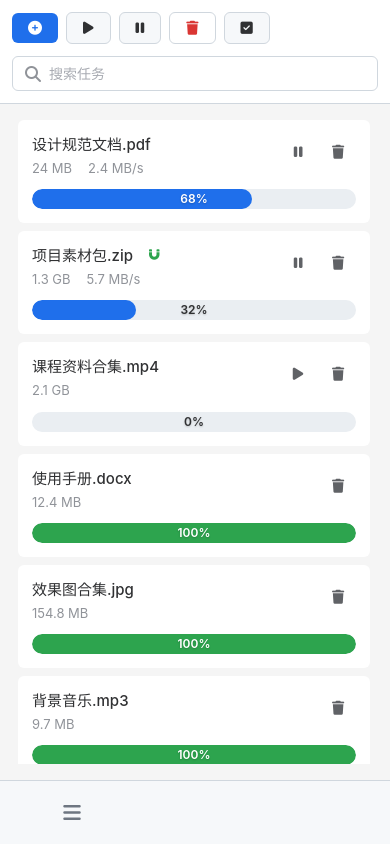
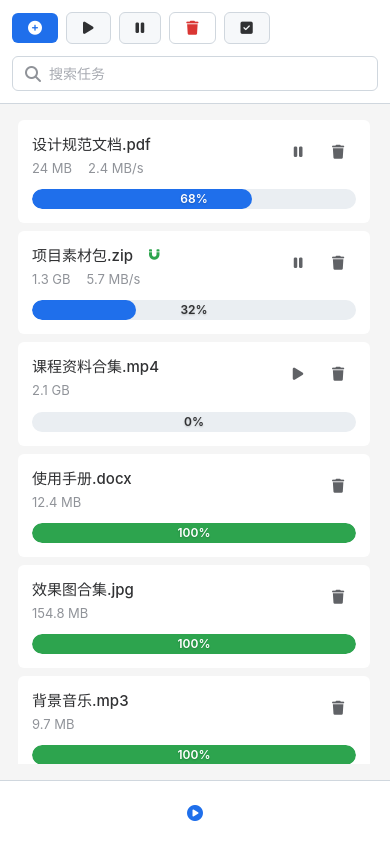
Before and after one commit to Y-Theta/aria2-shell, a Vue app in the folder web/: page /#/active in a window 390 px wide. Built offline with nearby package versions, Linux system fonts and the light colour scheme; sample sign-in values are in the browser's storage.

Commit message:
update sidebar ui

```diff
--- a/web/src/components/Sidebar.vue
+++ b/web/src/components/Sidebar.vue
@@ -26,11 +26,37 @@
                     <span v-if="!isCollapsed && item.badge" class="badge">{{ item.badge }}</span>
                 </router-link>
             </template>
+
+            <div v-if="!isCollapsed && !isMobile" class="nav-section-title">{{ t('sidebar.features') }}</div>
+            <template v-if="!isMobile">
+                <router-link
+                    class="nav-item"
+                    active-class="active"
+                    to="/settings"
+                >
+                    <i class="fas fa-cog"></i>
+                    <span v-if="!isCollapsed" class="nav-label">{{ t('sidebar.settings') }}</span>
+                </router-link>
+            </template>
+        </nav>
+
+        <div class="sidebar-footer" v-if="!isMobile">
+            <button class="nav-item logout-btn" type="button" @click="showLogoutConfirm" v-if="isAuthenticated">
+                <i class="fas fa-right-from-bracket"></i>
+                <span v-if="!isCollapsed" class="nav-label">{{ t('common.logout') }}</span>
+            </button>
+        </div>
+
+        <!-- 移动端布局 -->
         <template v-else>
-                <div class="nav-item menu-toggle" @click="toggleMobileMenu">
-                    <i class="fas fa-bars"></i>
-                    <span v-if="isMobileMenuOpen" class="nav-label">{{ t('sidebar.menu') }}</span>
-                </div>
+            <router-link
+                class="mobile-bottom-nav"
+                :to="activeMenuItem.to"
+                @click="toggleMobileMenu"
+            >
+                <i :class="activeMenuItem.icon"></i>
+                <span class="nav-label">{{ t(activeMenuItem.labelKey) }}</span>
+            </router-link>
             <div v-if="isMobileMenuOpen" class="mobile-menu-dropdown">
                 <div class="mobile-menu-section">{{ t('sidebar.status') }}</div>
                 <router-link
@@ -39,18 +65,18 @@
                     class="nav-item"
                     active-class="active"
                     :to="item.to"
-                        @click="closeMobileMenu"
+                    @click="selectMenuItem(item)"
                 >
                     <i :class="item.icon"></i>
                     <span class="nav-label">{{ t(item.labelKey) }}</span>
                     <span v-if="item.badge" class="badge">{{ item.badge }}</span>
                 </router-link>
-                    <div class="mobile-menu-section">{{ t('sidebar.settings') }}</div>
+                <div class="mobile-menu-section">{{ t('sidebar.features') }}</div>
                 <router-link
                     class="nav-item"
                     active-class="active"
                     to="/settings"
-                        @click="closeMobileMenu"
+                    @click="selectMenuItem(settingItem)"
                 >
                     <i class="fas fa-cog"></i>
                     <span class="nav-label">{{ t('sidebar.settings') }}</span>
@@ -62,24 +88,6 @@
                 </button>
             </div>
         </template>
-        </nav>
-
-        <div class="sidebar-footer" v-if="!isMobile">
-            <!-- <div v-if="!isCollapsed && !isMobile" class="nav-section-title">{{ t('sidebar.features') }}</div> -->
-            <router-link
-                class="nav-item"
-                active-class="active"
-                to="/settings"
-                @click="closeMobileMenu"
-            >
-                <i class="fas fa-cog"></i>
-                <span v-if="!isCollapsed" class="nav-label">{{ t('sidebar.settings') }}</span>
-            </router-link>
-            <button class="nav-item logout-btn" type="button" @click="showLogoutConfirm" v-if="isAuthenticated">
-                <i class="fas fa-right-from-bracket"></i>
-                <span v-if="!isCollapsed" class="nav-label">{{ t('common.logout') }}</span>
-            </button>
-        </div>
 
         <ConfirmDialog
             v-model:visible="showConfirmLogout"
@@ -91,9 +99,9 @@
 </template>
 
 <script setup lang="ts">
-import { ref, onMounted, onUnmounted } from 'vue'
+import { ref, computed, onMounted, onUnmounted } from 'vue'
 import { useI18n } from 'vue-i18n'
-import { useRouter } from 'vue-router'
+import { useRouter, useRoute } from 'vue-router'
 import { useAuth } from '../services/auth'
 import ConfirmDialog from './ConfirmDialog.vue'
 
@@ -107,11 +115,32 @@ interface MenuItem {
 
 const { t } = useI18n()
 const router = useRouter()
+const route = useRoute()
 const { logout, isAuthenticated } = useAuth()
 const isCollapsed = ref(false)
 const isMobile = ref(false)
 const isMobileMenuOpen = ref(false)
 const showConfirmLogout = ref(false)
+
+const statusMenuItems: MenuItem[] = [
+    { id: 'active', labelKey: 'sidebar.active', icon: 'fas fa-circle-play', to: '/active', badge: 2 },
+    { id: 'completed', labelKey: 'sidebar.completed', icon: 'fas fa-circle-check', to: '/completed' },
+    { id: 'paused', labelKey: 'sidebar.paused', icon: 'fas fa-circle-pause', to: '/paused' },
+    { id: 'torrents', labelKey: 'sidebar.torrents', icon: 'fas fa-file-arrow-down', to: '/torrents' },
+]
+
+const settingItem: MenuItem = {
+    id: 'settings',
+    labelKey: 'sidebar.settings',
+    icon: 'fas fa-cog',
+    to: '/settings'
+}
+
+const allMenuItems = [...statusMenuItems, settingItem]
+
+const activeMenuItem = computed(() => {
+    return allMenuItems.find(item => route.path === item.to) || statusMenuItems[0]
+})
 
 const showLogoutConfirm = () => {
     showConfirmLogout.value = true
@@ -122,12 +151,9 @@ const confirmLogout = () => {
     router.push('/login')
 }
 
-const statusMenuItems: MenuItem[] = [
-    { id: 'active', labelKey: 'sidebar.active', icon: 'fas fa-circle-play', to: '/active', badge: 2 },
-    { id: 'completed', labelKey: 'sidebar.completed', icon: 'fas fa-circle-check', to: '/completed' },
-    { id: 'paused', labelKey: 'sidebar.paused', icon: 'fas fa-circle-pause', to: '/paused' },
-    { id: 'torrents', labelKey: 'sidebar.torrents', icon: 'fas fa-file-arrow-down', to: '/torrents' },
-]
+const selectMenuItem = (item: MenuItem) => {
+    closeMobileMenu()
+}
 
 const toggleCollapse = () => {
     isCollapsed.value = !isCollapsed.value
@@ -434,6 +460,7 @@ onUnmounted(() => {
 
     .sidebar.is-mobile .nav-item.menu-toggle {
         width: 64px;
+        flex: none;
     }
 
     .sidebar.is-mobile .nav-item i {
@@ -478,5 +505,30 @@ onUnmounted(() => {
     .sidebar.is-mobile .mobile-menu-dropdown .logout-btn:hover {
         background-color: rgba(220, 53, 69, 0.1);
     }
+
+    .mobile-bottom-nav {
+        width: 100%;
+        display: flex;
+        flex-direction: column;
+        align-items: center;
+        justify-content: center;
+        padding: var(--spacing-sm) var(--spacing-lg);
+        background-color: var(--panel-bg);
+        color: var(--primary-blue);
+        text-decoration: none;
+        gap: var(--spacing-xs);
+        transition: all 0.2s ease;
+        height: 100%;
+    }
+
+    .mobile-bottom-nav:hover {
+        background-color: var(--bg-gray);
+    }
+
+    .mobile-bottom-nav .nav-label {
+        font-size: 12px;
+        font-weight: 600;
+        display: block;
+    }
 }
 </style>
--- a/web/src/components/TaskFooter.vue
+++ b/web/src/components/TaskFooter.vue
@@ -83,7 +83,7 @@ const formatSpeed = (bytesPerSecond: number) => {
     background-color: var(--footer-bg);
     border-top: 1px solid var(--footer-border);
     flex-wrap: wrap;
-    min-height: 56px;
+    min-height: 54px;
 }
 
 .footer-stat {
```
Lines whose indentation alone changed are shown as unchanged.
